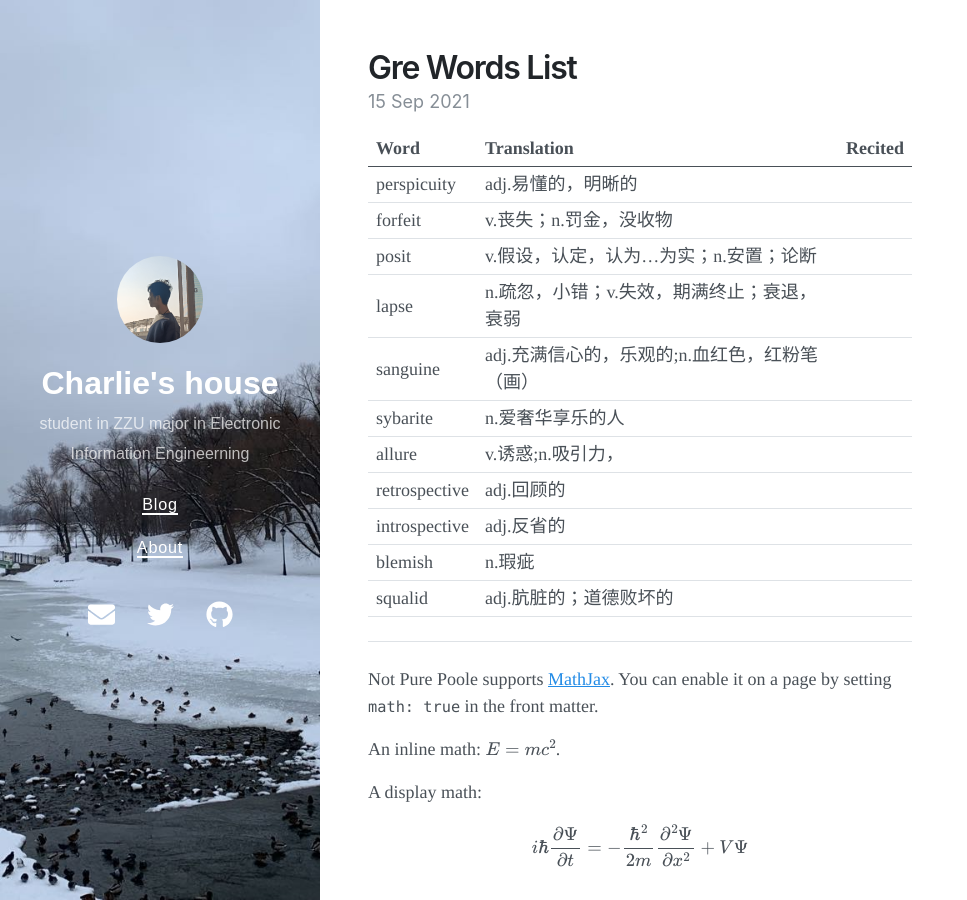
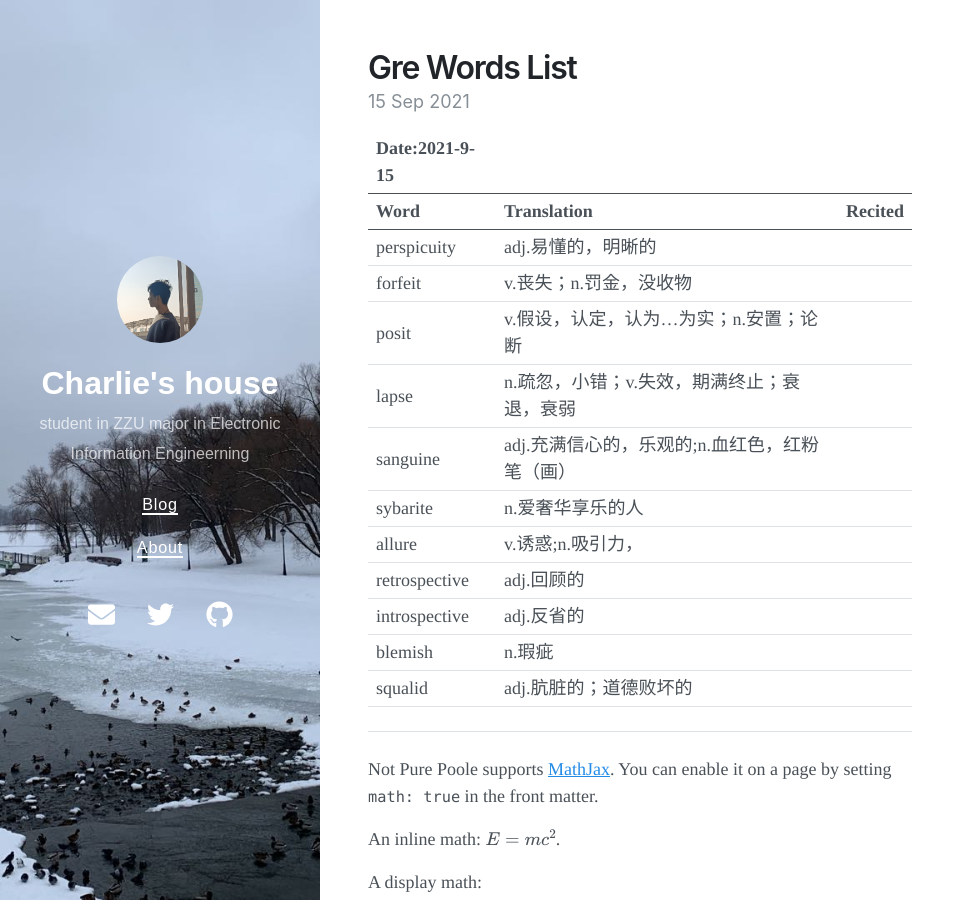
Before and after one commit to wzz1206/wzz1206.github.io, a Jekyll site: the page built from _posts/2021-9-15-Gre-Words-List.md, in a window 1280 px wide and 900 px high. Shown: the whole window, without its empty margins (0-967 px from the left). Built offline with Jekyll 4.4.1, drawn with Linux system fonts in a browser that asks for light colours; nearby versions of some CDN libraries.

Commit message:
Update 2021-9-15-Gre-Words-List.md

```diff
--- a/_posts/2021-9-15-Gre-Words-List.md
+++ b/_posts/2021-9-15-Gre-Words-List.md
@@ -6,7 +6,7 @@ math: true
 date: 2021-9-15 10:42 +0800
 ---
 
-
+|Date:2021-9-15                                                   |
 |     Word     |              Translation             |  Recited  |
 |--------------|--------------------------------------|-----------|
 |perspicuity|adj.易懂的，明晰的||
```
